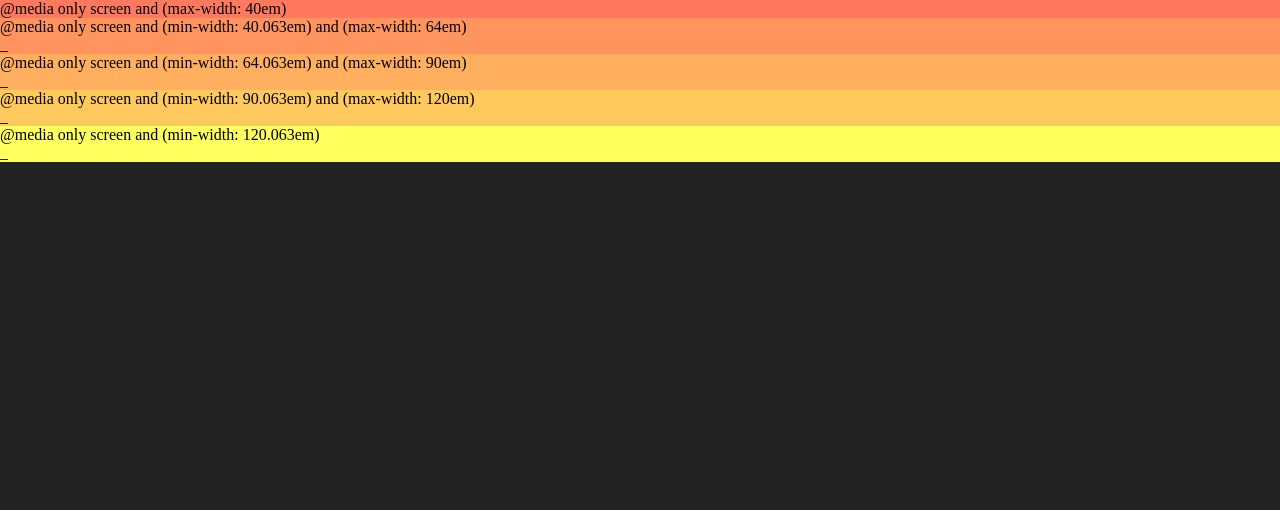
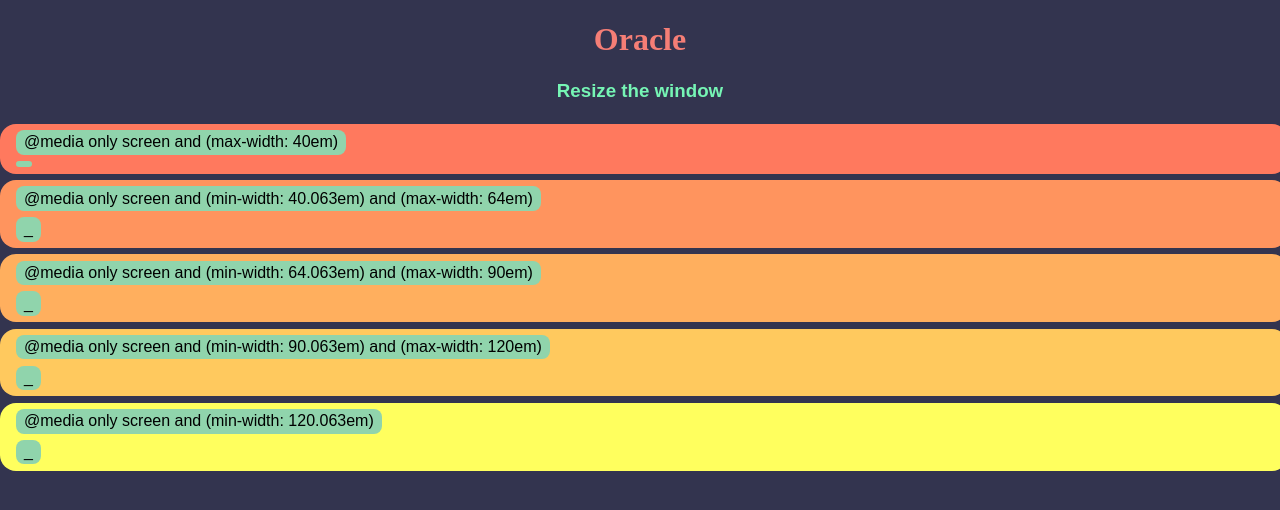
Before and after one commit to julienetie/oracle, a plain HTML site: page examples/custom-events.html in a window 1280 px wide. Drawn offline with Linux system fonts and the light colour scheme.

Commit message:
Styled custom event example

```diff
--- a/examples/custom-events.html
+++ b/examples/custom-events.html
@@ -10,29 +10,65 @@
     body {
         margin: 0;
         padding: 0;
-        background-color: #222;
+        background-color: #33344F;
     }
 
+    h1 {
+        color: #F57E76;
+        width: 100%;
+        text-align: center;
+    }
+
+    h3 {
+        color: #76F5B5;
+        width: 100%;
+        text-align: center;
+        font-family: Sans-Serif;
+    }
+
+    section{
+        width: 100%;
+    }
     div {
-        width: 100%;
+        font-family: Sans-Serif;
+        width: 100vw;
         position: relative;
         float: left;
+        border-radius: 16px;
+        margin: 0.2em 0;
+        padding: 0.2em 0 0.2em 0.5em;
+        -webkit-transition: background-color 0.5s;
+        -moz-transition: background-color 0.5s;
+        -o-transition: background-color 0.5s;
+        transition: background-color 0.5s;
     }
 
     div span {
+        border-radius: 8px;
+        background-color: #90D4AC;
         position: relative;
         float: left;
         clear: both;
+        padding: 0.2em 0.5em;
+        margin: 0.2em 0.5em;
+        -webkit-transition: all 0.5s ease;
+        -moz-transition: all 0.5s ease;
+        -o-transition: all 0.5s ease;
+        transition: all 0.5s ease;
     }
     </style>
 </head>
 
 <body>
-    <div><span>@media only screen and (max-width: 40em) </span><span> </span></div>
-    <div><span>@media only screen and (min-width: 40.063em) and (max-width: 64em) </span><span>_</span></div>
-    <div><span>@media only screen and (min-width: 64.063em) and (max-width: 90em) </span><span>_</span></div>
-    <div><span>@media only screen and (min-width: 90.063em) and (max-width: 120em) </span><span>_</span></div>
-    <div><span>@media only screen and (min-width: 120.063em) </span><span>_</span></div>
+    <h1>Oracle</h1>
+    <h3>Resize the window</h3>
+    <section>
+        <div><span>@media only screen and (max-width: 40em) </span><span> </span></div>
+        <div><span>@media only screen and (min-width: 40.063em) and (max-width: 64em) </span><span>_</span></div>
+        <div><span>@media only screen and (min-width: 64.063em) and (max-width: 90em) </span><span>_</span></div>
+        <div><span>@media only screen and (min-width: 90.063em) and (max-width: 120em) </span><span>_</span></div>
+        <div><span>@media only screen and (min-width: 120.063em) </span><span>_</span></div>
+    </section>
     <script src="../oracle.js"></script>
     <script>
     var colors = ['#FF795E', '#FF945E', '#FFAF5E', '#FFC95E', '#FFFF5E'];
```
